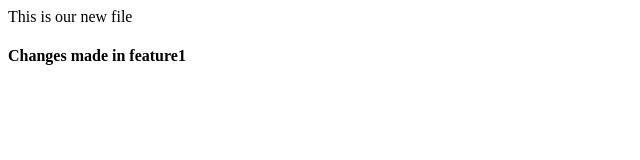
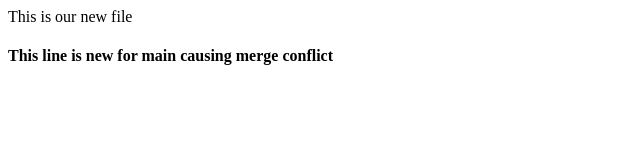
Before and after one commit to IAmGautamSagar/localrepo, a plain HTML site: page index.html in a window 1280 px wide. Shown: the whole page, without its empty margins (0-640 px from the left). Drawn offline with Linux system fonts and the light colour scheme.

Commit message:
for conflict

```diff
--- a/index.html
+++ b/index.html
@@ -1,2 +1,2 @@
 <p> This is our new file </p>
-<h4> Changes made in feature1 </h4>
+<h4> This line is new for main causing merge conflict </h4>
```
